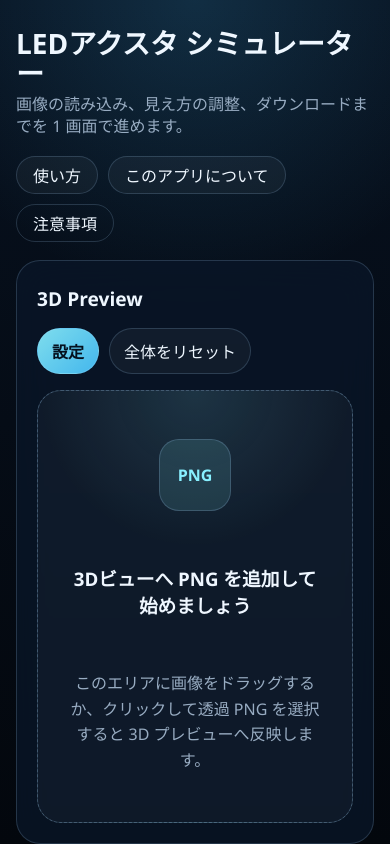
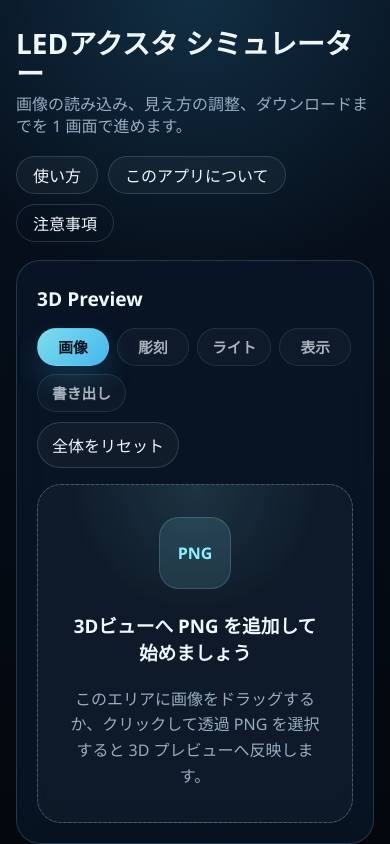
Before and after one commit to kykt35/AcrylLEDSimulator, a Next.js app: page / in a window 390 px wide. Built offline with nearby package versions, Linux system fonts and the light colour scheme.

Commit message:
refactor(ui): move simulator controls to preview header

```diff
--- a/app/globals.css
+++ b/app/globals.css
@@ -366,6 +366,7 @@ button {
 }
 
 .preview-header-actions {
+  flex: 1;
   display: flex;
   align-items: center;
   justify-content: flex-end;
@@ -380,6 +381,58 @@ button {
   color: var(--muted);
   line-height: 1.6;
   text-align: right;
+}
+
+.preview-control-menu {
+  display: flex;
+  flex-wrap: wrap;
+  justify-content: flex-end;
+  gap: 8px;
+}
+
+.preview-control-tab {
+  min-height: 38px;
+  min-width: 72px;
+  padding: 0 14px;
+  border-radius: 999px;
+  border: 1px solid var(--line);
+  background: rgba(255, 255, 255, 0.04);
+  color: var(--text);
+  font: inherit;
+  cursor: pointer;
+  transition:
+    background 0.15s ease,
+    color 0.15s ease,
+    border-color 0.15s ease,
+    transform 0.15s ease,
+    box-shadow 0.15s ease;
+}
+
+.preview-control-tab:hover {
+  border-color: rgba(169, 216, 255, 0.35);
+  transform: translateY(-1px);
+}
+
+.preview-control-tab[data-state="pending"] {
+  opacity: 0.7;
+}
+
+.preview-control-tab[aria-selected="true"] {
+  color: #04101e;
+  font-weight: 700;
+  border-color: transparent;
+  background: linear-gradient(135deg, rgba(137, 239, 255, 0.92), rgba(73, 197, 255, 0.92));
+  box-shadow: 0 14px 30px rgba(73, 197, 255, 0.18);
+}
+
+.preview-control-tab:focus-visible {
+  outline: 2px solid var(--accent);
+  outline-offset: 2px;
+}
+
+.preview-control-tab-label {
+  font-size: 0.92rem;
+  font-weight: 700;
 }
 
 .control-panel {
@@ -436,68 +489,6 @@ button {
   flex-direction: column;
   gap: 12px;
   overflow: hidden;
-}
-
-.control-tablist {
-  display: grid;
-  grid-auto-flow: column;
-  grid-auto-columns: minmax(120px, 1fr);
-  gap: 10px;
-  flex-shrink: 0;
-  overflow-x: auto;
-  overflow-y: hidden;
-  padding-bottom: 4px;
-  scrollbar-width: thin;
-}
-
-.control-tab {
-  min-width: 120px;
-  min-height: 64px;
-  padding: 10px 12px;
-  border-radius: 18px;
-  border: 1px solid var(--line);
-  background: rgba(255, 255, 255, 0.04);
-  color: var(--text);
-  font: inherit;
-  font-size: 0.88rem;
-  cursor: pointer;
-  text-align: center;
-  display: flex;
-  align-items: center;
-  justify-content: center;
-  transition:
-    background 0.15s ease,
-    color 0.15s ease,
-    border-color 0.15s ease,
-    transform 0.15s ease,
-    box-shadow 0.15s ease;
-}
-
-.control-tab:hover {
-  border-color: rgba(169, 216, 255, 0.35);
-  transform: translateY(-1px);
-}
-
-.control-tab[data-state="pending"] {
-  opacity: 0.7;
-}
-
-.control-tab[aria-selected="true"] {
-  color: #04101e;
-  font-weight: 600;
-  border-color: transparent;
-  background: linear-gradient(135deg, rgba(137, 239, 255, 0.92), rgba(73, 197, 255, 0.92));
-  box-shadow: 0 14px 30px rgba(73, 197, 255, 0.18);
-}
-
-.control-tab:focus-visible {
-  outline: 2px solid var(--accent);
-  outline-offset: 2px;
-}
-
-.control-tab-label {
-  font-size: 0.98rem;
-  font-weight: 700;
 }
 
 .control-panel-summary {
@@ -1368,6 +1359,10 @@ button {
     justify-content: flex-start;
   }
 
+  .preview-control-menu {
+    justify-content: flex-start;
+  }
+
   .preview-status {
     max-width: none;
     text-align: left;
@@ -1382,25 +1377,6 @@ button {
   .control-panel-content {
     display: flex;
     min-height: 0;
-  }
-
-  .control-tablist {
-    grid-auto-flow: row;
-    grid-template-columns: repeat(3, minmax(0, 1fr));
-    grid-auto-columns: unset;
-    position: relative;
-    padding-inline: 4px;
-    overflow: visible;
-  }
-
-  .control-tablist::after {
-    content: none;
-  }
-
-  .control-tab {
-    min-width: 0;
-    min-height: 54px;
-    padding: 8px 10px;
   }
 
   .control-tab-panels {
--- a/components/screens/SimulatorScreen.tsx
+++ b/components/screens/SimulatorScreen.tsx
@@ -228,7 +228,6 @@ function getTabDescription(tabId: ControlPanelTabId) {
 export function SimulatorScreen({ searchParams = {} }: SimulatorScreenProps) {
   const previewRef = useRef<HTMLDivElement>(null);
   const previewFileInputRef = useRef<HTMLInputElement>(null);
-  const controlDrawerOpenButtonRef = useRef<HTMLButtonElement>(null);
   const controlDrawerCloseButtonRef = useRef<HTMLButtonElement>(null);
   const wasControlDrawerOpenRef = useRef(false);
   const previewPointerStartRef = useRef<{ x: number; y: number } | null>(null);
@@ -475,7 +474,8 @@ export function SimulatorScreen({ searchParams = {} }: SimulatorScreenProps) {
       event.preventDefault();
       const nextTab = controlPanelTabs[nextIndex];
       setControlPanelTab(nextTab.id);
-      globalThis.document?.getElementById(`control-tab-${nextTab.id}`)?.focus();
+      setIsControlDrawerOpen(true);
+      globalThis.document?.getElementById(`preview-control-tab-${nextTab.id}`)?.focus();
     },
     [controlPanelTabs]
   );
@@ -484,7 +484,8 @@ export function SimulatorScreen({ searchParams = {} }: SimulatorScreenProps) {
     setControlPanelTab(tabId);
   }, []);
 
-  const openControlDrawer = useCallback(() => {
+  const openControlPanel = useCallback((tabId: ControlPanelTabId) => {
+    setControlPanelTab(tabId);
     setIsControlDrawerOpen(true);
   }, []);
 
@@ -493,14 +494,16 @@ export function SimulatorScreen({ searchParams = {} }: SimulatorScreenProps) {
   }, []);
 
   useEffect(() => {
-    if (isControlDrawerOpen) {
+    const wasControlDrawerOpen = wasControlDrawerOpenRef.current;
+
+    if (isControlDrawerOpen && !wasControlDrawerOpen) {
       controlDrawerCloseButtonRef.current?.focus();
-    } else if (wasControlDrawerOpenRef.current) {
-      controlDrawerOpenButtonRef.current?.focus();
+    } else if (!isControlDrawerOpen && wasControlDrawerOpen) {
+      globalThis.document?.getElementById(`preview-control-tab-${controlPanelTab}`)?.focus();
     }
 
     wasControlDrawerOpenRef.current = isControlDrawerOpen;
-  }, [isControlDrawerOpen]);
+  }, [controlPanelTab, isControlDrawerOpen]);
 
   useEffect(() => {
     if (!isControlDrawerOpen) {
@@ -657,6 +660,10 @@ export function SimulatorScreen({ searchParams = {} }: SimulatorScreenProps) {
   const handlePreviewSurfaceClick = useCallback(
     (event: React.MouseEvent<HTMLDivElement>) => {
       if (event.target === previewFileInputRef.current) {
+        return;
+      }
+
+      if (event.target instanceof Element && event.target.closest(".control-panel, .control-drawer-backdrop")) {
         return;
       }
 
@@ -1008,17 +1015,27 @@ export function SimulatorScreen({ searchParams = {} }: SimulatorScreenProps) {
                   {previewHeaderStatus}
                 </p>
               ) : null}
+              <div className="preview-control-menu" role="tablist" aria-label="シミュレーター設定">
+                {controlPanelTabs.map((tab) => (
                   <button
-                ref={controlDrawerOpenButtonRef}
+                    key={tab.id}
                     type="button"
-                className="primary-button compact"
-                aria-controls="control-drawer"
-                aria-expanded={isControlDrawerOpen}
-                aria-label="設定を開く"
-                onClick={openControlDrawer}
+                    id={`preview-control-tab-${tab.id}`}
+                    role="tab"
+                    className="preview-control-tab"
+                    data-state={tab.completionState}
+                    aria-label={tab.label}
+                    aria-selected={controlPanelTab === tab.id}
+                    aria-controls={`control-panel-${tab.id}`}
+                    aria-expanded={isControlDrawerOpen && controlPanelTab === tab.id}
+                    tabIndex={controlPanelTab === tab.id ? 0 : -1}
+                    onClick={() => openControlPanel(tab.id)}
+                    onKeyDown={(event) => handleControlTabKeyDown(event, tab.id)}
                   >
-                設定
+                    <span className="preview-control-tab-label">{tab.label}</span>
                   </button>
+                ))}
+              </div>
               <button type="button" className="secondary-button compact" onClick={resetEditor}>
                 全体をリセット
               </button>
@@ -1091,18 +1108,6 @@ export function SimulatorScreen({ searchParams = {} }: SimulatorScreenProps) {
                 </span>
               </div>
             ) : null}
-          </div>
-          {sourceImage.errorMessage ? (
-            <ErrorNotice title="画像の読み込みに失敗しました" message={sourceImage.errorMessage} />
-          ) : null}
-          {engraving.status === "error" && engraving.errorMessage ? (
-            <ErrorNotice title="彫刻用画像の生成に失敗しました" message={engraving.errorMessage} />
-          ) : null}
-          {save.status === "error" && save.errorMessage ? (
-            <ErrorNotice title="ダウンロードに失敗しました" message={save.errorMessage} />
-          ) : null}
-        </section>
-
             {isControlDrawerOpen ? (
               <>
                 <button
@@ -1129,26 +1134,6 @@ export function SimulatorScreen({ searchParams = {} }: SimulatorScreenProps) {
                     </button>
                   </div>
                   <div id="control-panel-content" className="control-panel-content">
-            <div className="control-tablist" role="tablist" aria-label="シミュレーター設定">
-              {controlPanelTabs.map((tab) => (
-                <button
-                  key={tab.id}
-                  type="button"
-                  id={`control-tab-${tab.id}`}
-                  role="tab"
-                  className="control-tab"
-                  data-state={tab.completionState}
-                  aria-label={tab.label}
-                  aria-selected={controlPanelTab === tab.id}
-                  aria-controls={`control-panel-${tab.id}`}
-                  tabIndex={controlPanelTab === tab.id ? 0 : -1}
-                  onClick={() => activateControlPanelTab(tab.id)}
-                  onKeyDown={(event) => handleControlTabKeyDown(event, tab.id)}
-                >
-                  <span className="control-tab-label">{tab.label}</span>
-                </button>
-              ))}
-            </div>
             {isImageReady ? (
               <div className="control-panel-shortcut" data-testid="control-panel-export-shortcut">
                 <div>
@@ -1169,7 +1154,7 @@ export function SimulatorScreen({ searchParams = {} }: SimulatorScreenProps) {
               id="control-panel-image"
               role="tabpanel"
               className="control-tab-panel"
-              aria-labelledby="control-tab-image"
+              aria-labelledby="preview-control-tab-image"
               hidden={controlPanelTab !== "image"}
               data-testid="control-panel-image"
             >
@@ -1215,7 +1200,7 @@ export function SimulatorScreen({ searchParams = {} }: SimulatorScreenProps) {
               id="control-panel-engraving"
               role="tabpanel"
               className="control-tab-panel"
-              aria-labelledby="control-tab-engraving"
+              aria-labelledby="preview-control-tab-engraving"
               hidden={controlPanelTab !== "engraving"}
               data-testid="control-panel-engraving"
             >
@@ -1258,7 +1243,7 @@ export function SimulatorScreen({ searchParams = {} }: SimulatorScreenProps) {
               id="control-panel-lighting"
               role="tabpanel"
               className="control-tab-panel"
-              aria-labelledby="control-tab-lighting"
+              aria-labelledby="preview-control-tab-lighting"
               hidden={controlPanelTab !== "lighting"}
               data-testid="control-panel-lighting"
             >
@@ -1301,7 +1286,7 @@ export function SimulatorScreen({ searchParams = {} }: SimulatorScreenProps) {
               id="control-panel-display"
               role="tabpanel"
               className="control-tab-panel"
-              aria-labelledby="control-tab-display"
+              aria-labelledby="preview-control-tab-display"
               hidden={controlPanelTab !== "display"}
               data-testid="control-panel-display"
             >
@@ -1345,7 +1330,7 @@ export function SimulatorScreen({ searchParams = {} }: SimulatorScreenProps) {
               id="control-panel-export"
               role="tabpanel"
               className="control-tab-panel"
-              aria-labelledby="control-tab-export"
+              aria-labelledby="preview-control-tab-export"
               hidden={controlPanelTab !== "export"}
               data-testid="control-panel-export"
             >
@@ -1381,6 +1366,18 @@ export function SimulatorScreen({ searchParams = {} }: SimulatorScreenProps) {
               </>
             ) : null}
           </div>
+          {sourceImage.errorMessage ? (
+            <ErrorNotice title="画像の読み込みに失敗しました" message={sourceImage.errorMessage} />
+          ) : null}
+          {engraving.status === "error" && engraving.errorMessage ? (
+            <ErrorNotice title="彫刻用画像の生成に失敗しました" message={engraving.errorMessage} />
+          ) : null}
+          {save.status === "error" && save.errorMessage ? (
+            <ErrorNotice title="ダウンロードに失敗しました" message={save.errorMessage} />
+          ) : null}
+        </section>
+
+      </div>
 
       <SaveCompleteModal
         isOpen={isSaveCompleteOpen}
```
Also changed, not shown: 1 other file (tests, documents, lock files or other folders). Lines whose indentation alone changed are shown as unchanged.
